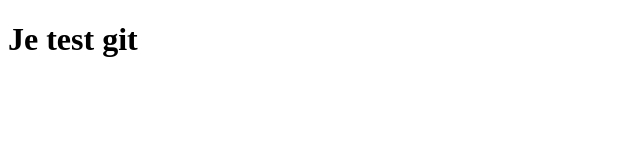
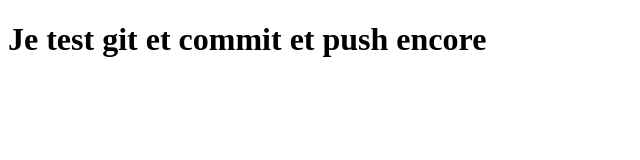
Before and after one commit to sebatease/test_repo, a plain HTML site: page index.html in a window 1280 px wide. Shown: the whole page, without its empty margins (0-640 px from the left). Drawn offline with Linux system fonts and the light colour scheme.

Commit message:
ajout de texte dans h1

```diff
--- a/index.html
+++ b/index.html
@@ -7,6 +7,6 @@
     <title>Document test git</title>
   </head>
   <body>
-    <h1>Je test git</h1>
+    <h1>Je test git et commit et push encore</h1>
   </body>
 </html>
```
